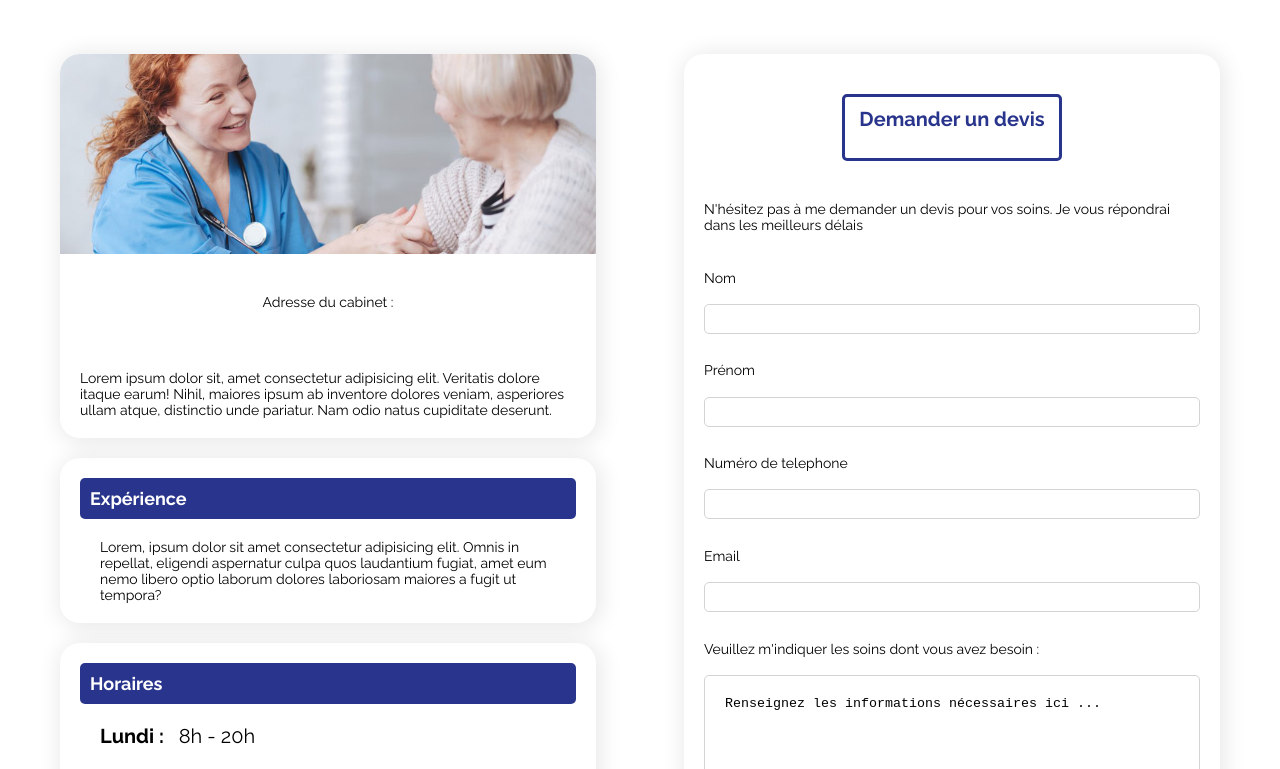
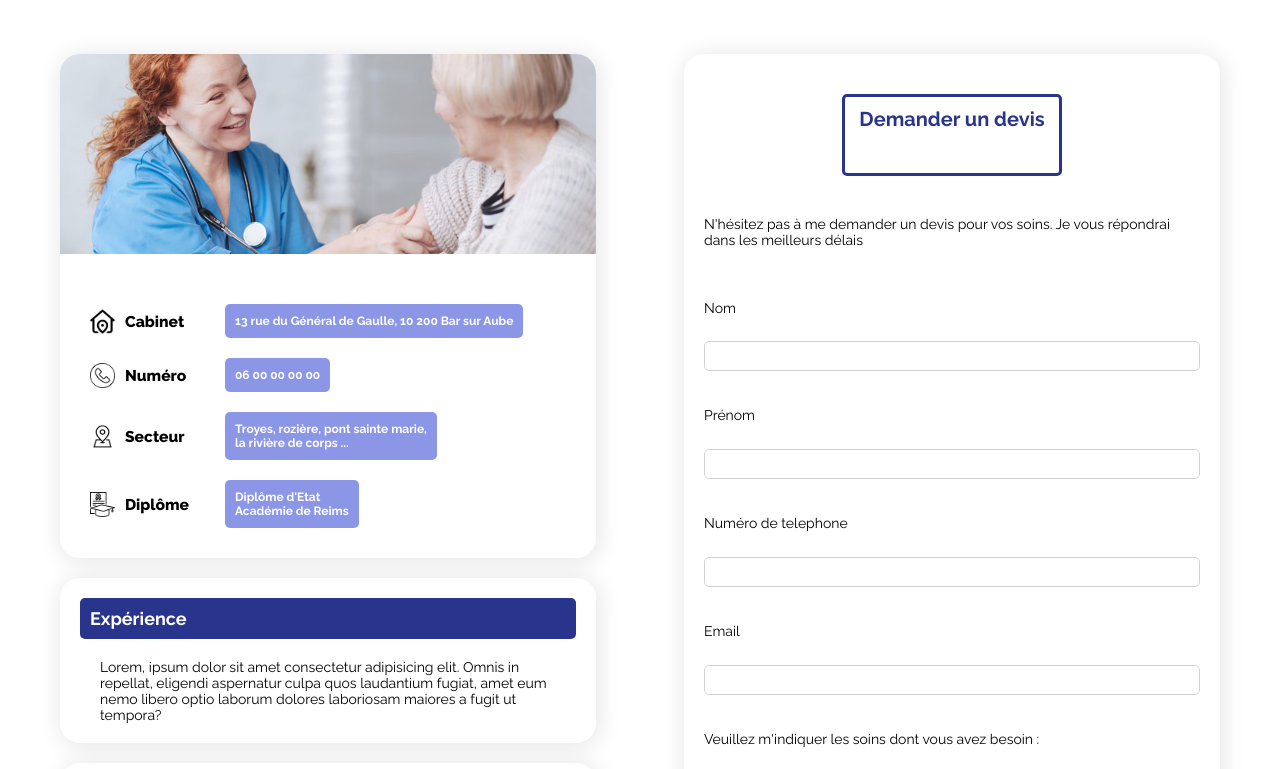
Before and after one commit to antoineThomasCode/Laurence, a website: page index.html in a window 1280 px wide. Shown: the part 216-985 px from the top of the page. Drawn offline with Linux system fonts and the light colour scheme.

Commit message:
adde sction

```diff
--- a/index.html
+++ b/index.html
@@ -35,8 +35,36 @@
                         <img src="assets/images/infirmiere.jpeg" alt="Laurence">
                     </figure>
                     <div>
-                        <p>Adresse du cabinet : </p>
-                        <p>Lorem ipsum dolor sit, amet consectetur adipisicing elit. Veritatis dolore itaque earum! Nihil, maiores ipsum ab inventore dolores veniam, asperiores ullam atque, distinctio unde pariatur. Nam odio natus cupiditate deserunt.</p>
+                        <div>
+                            <ul>
+                                <li>
+                                    <img class="calltoaction_icons" src="/assets/icons/adresse(1).png" alt="adresse du cabinet"><span class="calltoaction_elements">Cabinet</span> <span> 13 rue du Général de Gaulle,  10 200 Bar sur Aube </span>
+                                </li>
+                            </ul>
+                        </div>
+                        <div>
+                            <ul>
+                                <li>
+                                    <img class="calltoaction_icons" src="/assets/icons/appel-telephonique.png" alt="numéro de téléphone"><span class="calltoaction_elements">Numéro</span> <span>06 00 00 00 00 </span>
+                                </li>
+                            </ul>
+                        </div>
+                        <div>
+                            <ul>
+                                <li>
+                                    <img class="calltoaction_icons" src="/assets/icons/adresse(2).png" alt=""><span class="calltoaction_elements">Secteur</span>
+                                    <span> Troyes, rozière, pont sainte marie, <br> la rivière de corps ... </span>
+                                </li>
+                            </ul>
+                        </div>
+                        <div>
+                            <ul>
+                                <li>
+                                    <img class="calltoaction_icons" src="/assets/icons/diplome-de-fin-detudes.png" alt=""><span class="calltoaction_elements">Diplôme </span>
+                                    <span> Diplôme d'Etat <br> Académie de Reims </span>
+                                </li>
+                            </ul>
+                        </div>
                     </div>
                 </div>
                 <div>
--- a/sass/pages/homepage.scss
+++ b/sass/pages/homepage.scss
@@ -34,11 +34,11 @@ header {
         background-color: #29358C;
         flex-basis: 50%;
         h1 {
-            font-size: 1.3em;
+            font-size: 1.1em;
             padding: 20px;
             color: white;
-
-            font-weight: 800;
+            letter-spacing: 0.2em;
+            font-weight: 600;
         }
 
       }
@@ -75,9 +75,45 @@ main {
             flex-wrap: wrap;
             box-shadow: 2px 2px 22px 3px rgba(0,0,0,0.09);
             border-radius: 20px;
-            > div > p {
-                padding: 20px;
-                font-size: 0.7em;
+            > div {
+                display: flex;
+                justify-content: space-between;
+                margin: 30px 0;
+                > div {
+                    display: flex;
+                    justify-content: space-between;
+                    padding: 0 30px;
+                }
+            }
+            ul {
+                display: flex;
+                li {
+                    display: flex;
+                    align-items: center;
+                    list-style: none;
+                    font-size: 0.6em;
+                    font-weight: bold;
+                    .calltoaction_elements {
+                        font-weight: 800;
+                        font-size: 1.3em;
+                        margin-right: 10px;
+                        min-width: 90px;
+
+                    }
+                     span:nth-child(3) {
+                        background-color: #2f43d48e;
+                        padding: 10px;
+                        border-radius: 5px;
+                        color: white;
+
+
+                    }
+
+                }
+            }
+            .calltoaction_icons {
+                height: 25px;
+                margin-right: 10px;
             }
             > figure {
                 display: flex;
```
Also changed, not shown: assets/icons/adresse(1).png (added), assets/icons/adresse(2).png (added), assets/icons/appel-telephonique.png (added), assets/icons/diplome-de-fin-detudes.png (added), assets/icons/signe-ouvert.png (added), css/style.css, 1 other file.
